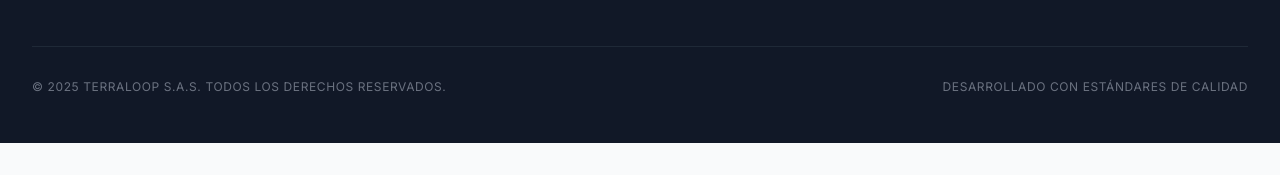
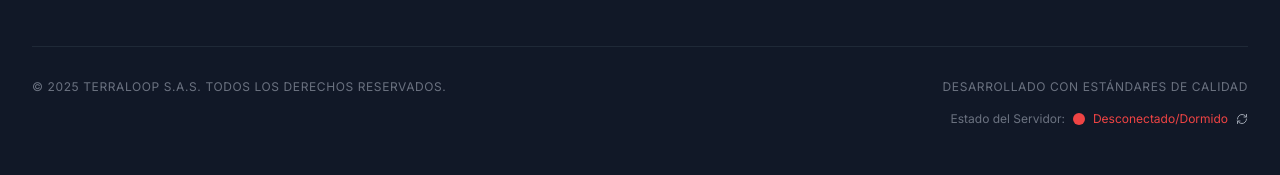
Before and after one commit to sistemasterraloop-ux/terraloop-web, a plain HTML site: page index.html in a window 1280 px wide. Shown: the part 5470-5645 px from the top of the page. Before the commit the page ends 5613 px from the top, so only its background shows below. Drawn offline with nearby package versions, Linux system fonts and the light colour scheme; no server answers.

Commit message:
Agregar semaforo de diagnostico

```diff
--- a/index.html
+++ b/index.html
@@ -574,6 +574,50 @@
                 <p>&copy; 2025 TERRALOOP S.A.S. Todos los derechos reservados.</p>
                 <p class="mt-4 md:mt-0 flex items-center">Desarrollado con estándares de calidad</p>
             </div>
+
+            <!-- Indicador de Estado del Backend (Diagnóstico) -->
+            <div id="backend-status" class="mt-4 flex justify-center md:justify-end items-center text-xs text-gray-500">
+                <span class="mr-2">Estado del Servidor:</span>
+                <span id="status-indicator" class="w-3 h-3 rounded-full bg-gray-500 mr-2 animate-pulse"></span>
+                <span id="status-text">Conectando...</span>
+                <button onclick="checkBackendStatus()" class="ml-2 underline text-gray-400 hover:text-white"
+                    title="Reintentar conexión">
+                    <i data-lucide="refresh-cw" class="w-3 h-3"></i>
+                </button>
+            </div>
+            <script>
+                async function checkBackendStatus() {
+                    const indicator = document.getElementById('status-indicator');
+                    const text = document.getElementById('status-text');
+
+                    text.innerText = "Verificando...";
+                    indicator.className = "w-3 h-3 rounded-full bg-yellow-500 mr-2 animate-pulse";
+
+                    try {
+                        // Usar la URL configurada en config.js
+                        const url = `${CONFIG.API_BASE_URL}/health`;
+                        const response = await fetch(url);
+
+                        if (response.ok) {
+                            indicator.className = "w-3 h-3 rounded-full bg-green-500 mr-2";
+                            text.innerText = "En Línea";
+                            text.classList.add("text-green-500");
+                        } else {
+                            throw new Error("Respuesta no OK");
+                        }
+                    } catch (error) {
+                        console.error("Backend Check Failed", error);
+                        indicator.className = "w-3 h-3 rounded-full bg-red-500 mr-2";
+                        text.innerText = "Desconectado/Dormido";
+                        text.classList.add("text-red-500");
+                    }
+                }
+
+                // Verificar al cargar (esperar a que config.js cargue)
+                window.addEventListener('load', () => {
+                    setTimeout(checkBackendStatus, 1000);
+                });
+            </script>
         </div>
     </footer>
 
```
Also changed, not shown: js/test-connection.js (added, +30 -0 lines).
